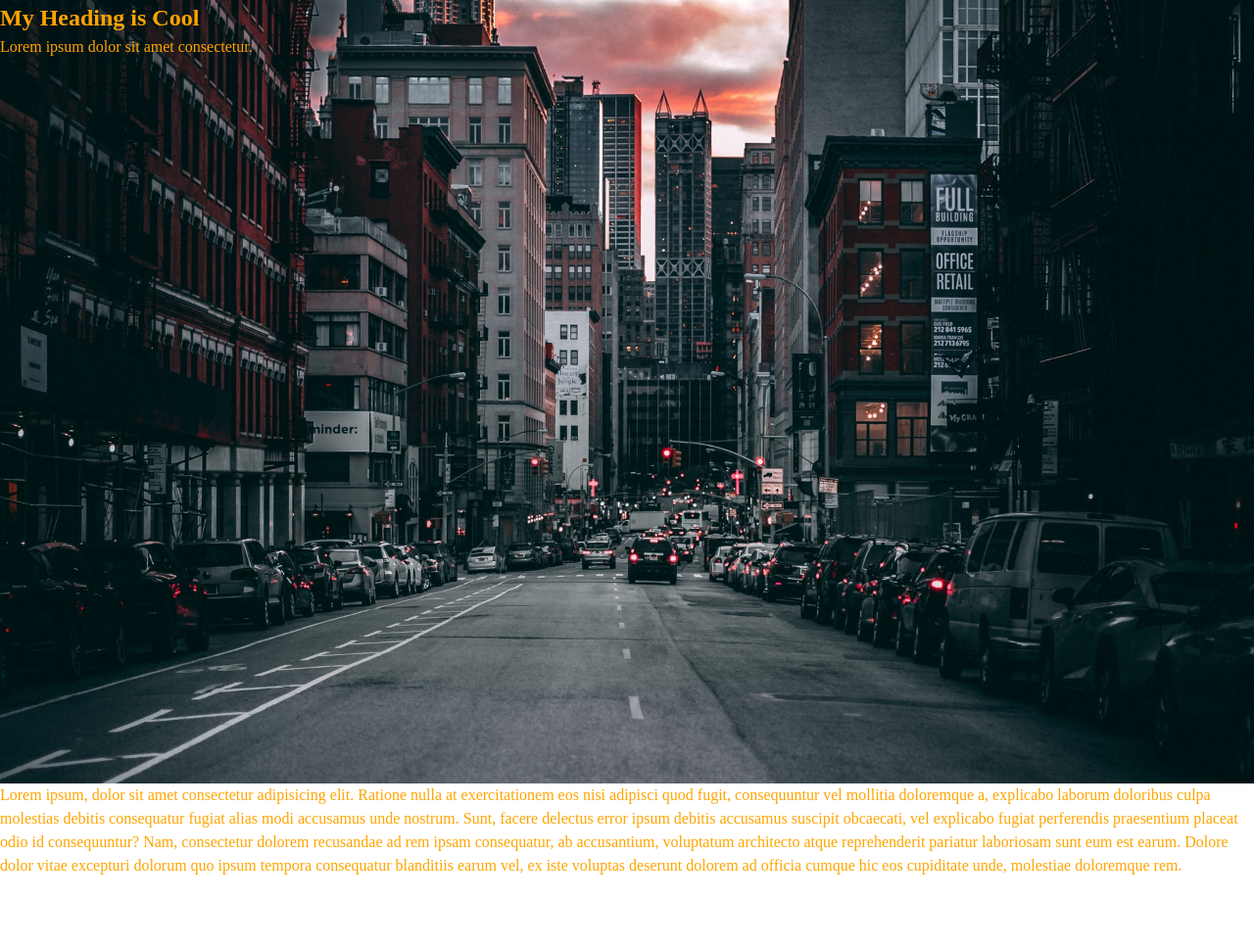
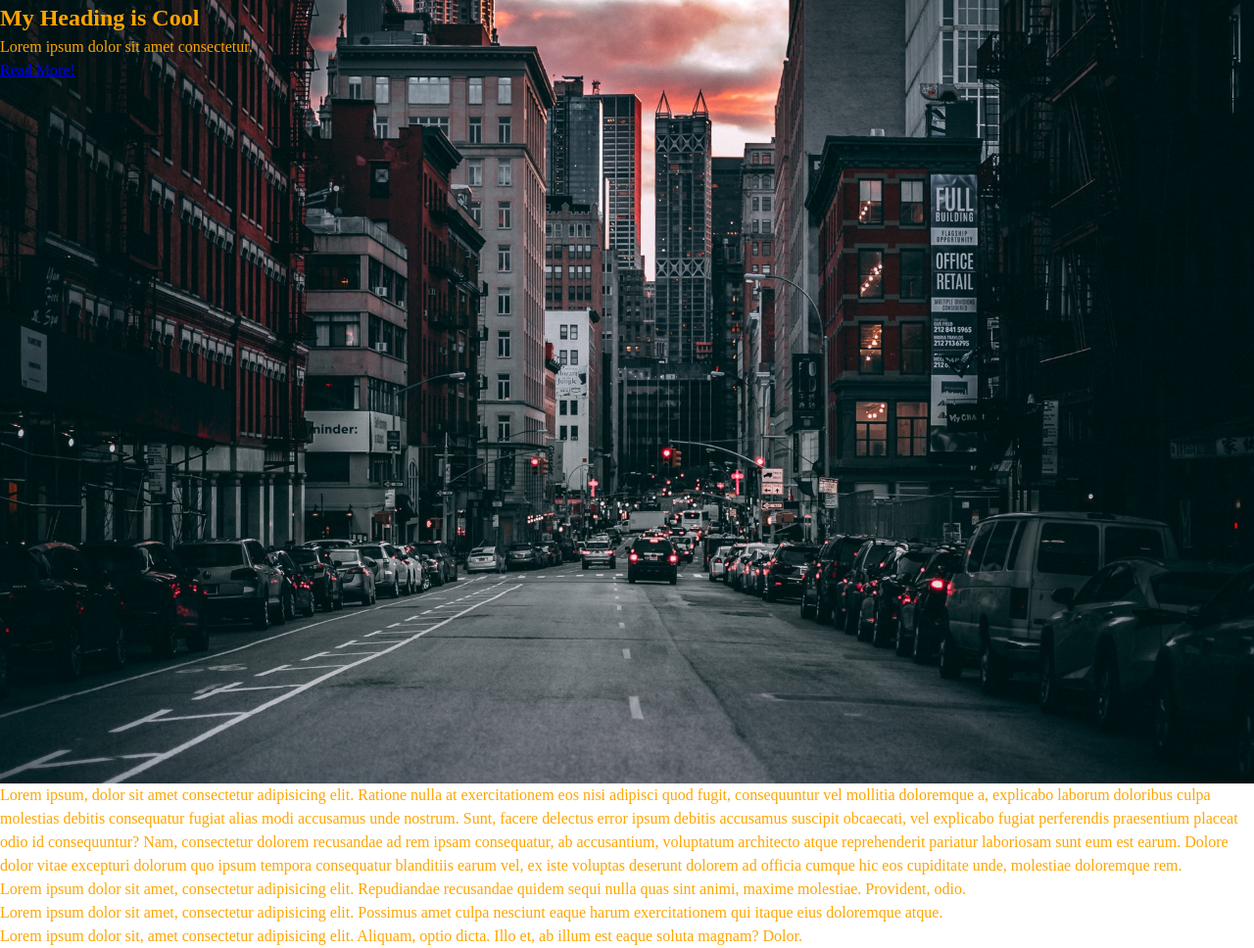
Before and after one commit to Dujota/fullPageIMGExample, a plain HTML site: page index.html in a window 1280 px wide. Shown: the whole page at 98% size. Before the commit the page ends 896 px from the top, so only its background shows below. Drawn offline with Linux system fonts and the light colour scheme.

Commit message:
added the content for the new secitons

```diff
--- a/index.html
+++ b/index.html
@@ -11,6 +11,7 @@
     <section id="bgimage">
       <h1>My Heading is Cool</h1>
       <p>Lorem ipsum dolor sit amet consectetur.</p>
+      <a href="#" class="action">Read More!</a>
     </section>
     <section class="section-a">
       <p>
@@ -30,9 +31,20 @@
     </section>
     <section class="section-b">
       <div class="container">
-        <aside></aside>
-        <aside></aside>
-        <aside></aside>
+        <aside>
+          Lorem ipsum dolor sit amet, consectetur adipisicing elit. Repudiandae
+          recusandae quidem sequi nulla quas sint animi, maxime molestiae.
+          Provident, odio.
+        </aside>
+        <aside>
+          Lorem ipsum dolor sit amet, consectetur adipisicing elit. Possimus
+          amet culpa nesciunt eaque harum exercitationem qui itaque eius
+          doloremque atque.
+        </aside>
+        <aside>
+          Lorem ipsum dolor sit, amet consectetur adipisicing elit. Aliquam,
+          optio dicta. Illo et, ab illum est eaque soluta magnam? Dolor.
+        </aside>
       </div>
     </section>
   </body>
```
